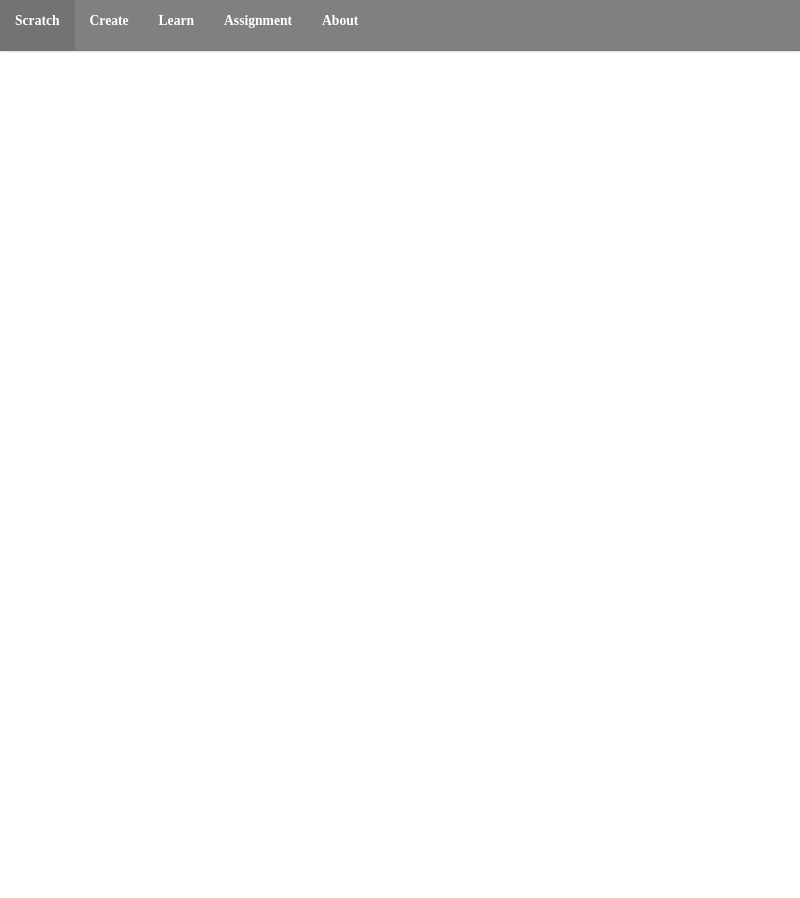
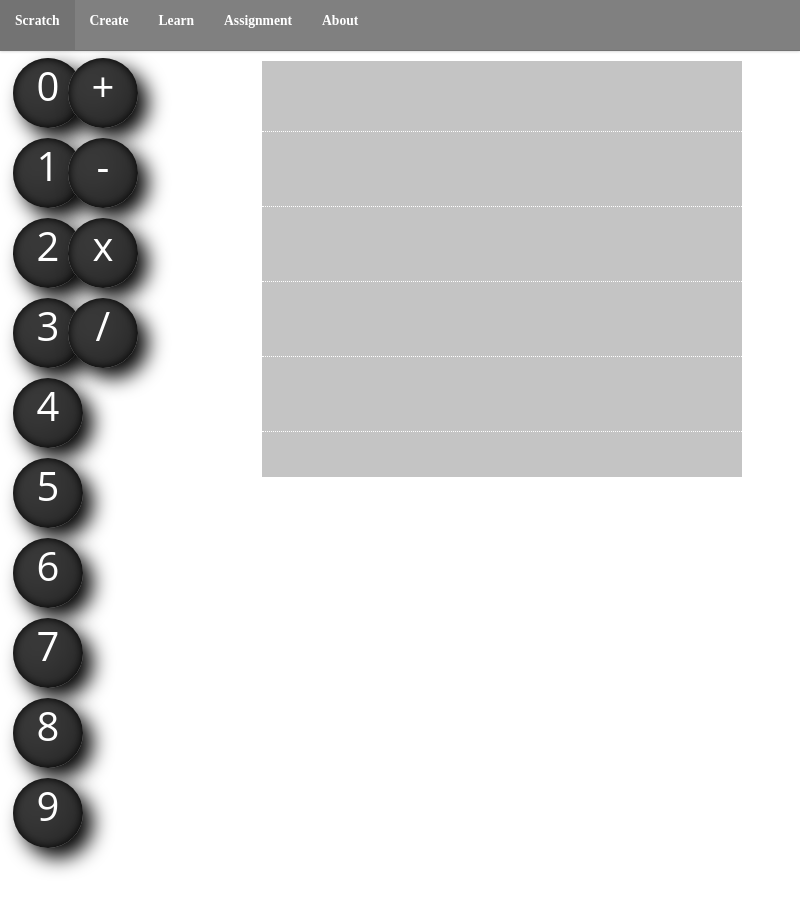
Before and after one commit to harshkavdikar1/Interactive-Math-Playground, an Electron app: page app/home.html in a window 800 px wide. Before the commit the page ends 800 px from the top, so only its background shows below. Drawn offline with Linux system fonts and the light colour scheme; no server answers.

Commit message:
Added html and css for homepage

```diff
--- a/app/home.css
+++ b/app/home.css
@@ -81,20 +81,95 @@
     background-color: rgba(0, 0, 0, 0.1);
   }
 
-.introContainer{
-  -webkit-flex-direction: column;
-  -ms-flex-direction: column;
-  flex-direction: column;
-  background-position: bottom 32px right 50%;
-  background-size: 40rem;
-  background-image: url("/svgs/intro/background.svg");
-  }
+<!-------------------------------------------------------------------------!>
+ .navigationBorderItem{
+ display: flex;
+ justify-content: center;
+ align-items: center;
+ }
+ .navigationBorder{
+ float:left;
+ width:7%;
+ height:100%;
+ }
+ .numberWrapper{
+ display:flex;
+ flex-direction: row;
+ flex-flow: wrap;
+ width:100px;
+ align-content: center;
+ background: blue;
+ background:#ffffff;
+ cursor: pointer;
+ padding: 45px 0px;
+ margin: 0px;
+ }
+ .operands{
+ background:white;
+ height: 70px;
+ width: 70px;
+ color: white;
+ margin:5px;
+ text-align: center;
+ border-radius: 50%;
+ vertical-align: middle;
+ position: relative;
+ box-shadow: inset -10px -10px 100px #000, 10px 10px 20px black, inset 0px 0px 10px black;
+ border-radius: 40px;
 
-.introContainer .introContent {
-  -webkit-align-items: center;
-  -ms-flex-align: center;
-  -ms-grid-row-align: center;
-  align-items: center;
-  min-height: 8rem;
-  margin: 0;
  }
+ .operator{
+ background:white;
+ height: 70px;
+ width: 70px;
+ color: white;
+ margin:5px;
+ text-align: center;
+ border-radius: 40px;
+ vertical-align: middle;
+ position: relative;
+ box-shadow: inset -10px -10px 100px #000, 10px 10px 20px black, inset 0px 0px 10px black;
+ border-radius: 40px;
+ }
+ .operandText,.operatorText{
+   font-size: 40px;
+   font-family: 'Open Sans';
+ }
+
+ .playground{
+ float:right;
+ width:60%;
+ height:52%;
+ background-size: cover;
+ background-color: #c4c4c4;
+ position: absolute;
+ left: 262px;
+ top: 61px;
+
+ }
+
+ .plagroundScreen{
+ height: 60%;
+ position: relative;
+ }
+
+ .expression{
+ width:100%;
+ height: 70px;
+ }
+
+ .playgroundBox{
+ height:70px;
+ width:100%;
+ }
+ .playgroundScreenBox {
+ border-bottom:1px dotted white;
+ display: inline-block;
+ cursor: pointer;
+ }
+ .playGroundScoreWrapper{
+ float: right;
+ width:20%;
+ flex-direction: column;
+ height: 100%;
+ }
--- a/app/home.html
+++ b/app/home.html
@@ -24,10 +24,80 @@
 										<span>	About</span></a></li>
 									</ul>
 								</div>
+							</div>
+
+							<div>
+								<div class="navigationBorder navigationBorderItem">
+									<div id="numWrapper" class="numberWrapper">
+										<div id="0"  draggable="true" ondragstart="drag(event)" class="operands navigationBorderItem">
+											<span class="operandText"> 0</span>
+										</div>
+										<div id="1"  draggable="true" ondragstart="drag(event)"class="operands navigationBorderItem">
+											<span class="operandText"> 1</span>
+										</div>
+										<div id="2"  draggable="true" ondragstart="drag(event)"class="operands navigationBorderItem">
+											<span class="operandText"> 2</span>
+										</div>
+										<div id="3"  draggable="true" ondragstart="drag(event)"class="operands navigationBorderItem">
+											<span class="operandText"> 3</span>
+										</div>
+										<div id="4"  draggable="true" ondragstart="drag(event)"class="operands navigationBorderItem">
+											<span class="operandText"> 4</span>
+										</div>
+										<div id="5"  draggable="true" ondragstart="drag(event)"class="operands navigationBorderItem">
+											<span class="operandText"> 5</span>
+										</div>
+										<div id="6"  draggable="true" ondragstart="drag(event)" class="operands navigationBorderItem">
+											<span class="operandText"> 6</span>
+										</div>
+										<div id="7"  draggable="true" ondragstart="drag(event)" class="operands navigationBorderItem">
+											<span class="operandText"> 7</span>
+										</div>
+										<div id="8"  draggable="true" ondragstart="drag(event)"class="operands navigationBorderItem">
+											<span class="operandText"> 8</span>
+										</div>
+										<div id="9"  draggable="true" ondragstart="drag(event)"class="operands navigationBorderItem">
+											<span class="operandText"> 9</span>
+										</div>
+									</div>
+								</div>
+								<div class="navigationBorder navigationBorderItem">
+									<div id="numWrapper" class="numberWrapper">
+										<div id="10"  draggable="true" ondragstart="drag(event)" class="operator navigationBorderItem">
+											<span class="operatorText"> +</span>
+										</div>
+										<div id="11"  draggable="true" ondragstart="drag(event)" class="operator navigationBorderItem">
+											<span class="operatorText"> -</span>
+										</div>
+										<div id="12"  draggable="true" ondragstart="drag(event)" class="operator navigationBorderItem">
+											<span class="operatorText"> x</span>
+										</div>
+										<div id="13"  draggable="true" ondragstart="drag(event)" class="operator navigationBorderItem">
+											<span class="operatorText"> /</span>
+										</div>
+									</div>
+								</div>
+
+								<div id="gs" class="playground">
+									<div class="plagroundScreen navigationBorderItem">
+										<div id="exp" class=" navigationBorderItem expression">
+											<div id="div1" class="playgroundBox playgroundScreenBox" ondrop="drop(event)" ondragover="allowDrop(event)">
+											</div>
+											<div id="div1" class="playgroundBox playgroundScreenBox" ondrop="drop(event)" ondragover="allowDrop(event)">
+											</div>
+											<div id="div1" class="playgroundBox playgroundScreenBox" ondrop="drop(event)" ondragover="allowDrop(event)">
+											</div>
+											<div id="div1" class="playgroundBox playgroundScreenBox" ondrop="drop(event)" ondragover="allowDrop(event)">
+											</div>
+											<div id="div1" class="playgroundBox playgroundScreenBox" ondrop="drop(event)" ondragover="allowDrop(event)">
+											</div>
+										</div>
+									</div>
+								</div>
+								<div class="navigationBorderItem playGroundScoreWrapper">
 
 								</div>
-		<span id="para">hello</span>
-
+							</div>
 						</body>
 						<script src="home.js"></script>
 						</html>
```
Also changed, not shown: app/home.js (line endings or trailing spaces), app/index.html (line endings or trailing spaces), app/login.css (line endings or trailing spaces), app/login.html (line endings or trailing spaces), app/loginr.js (line endings or trailing spaces), app/renderer.js (deleted). Lines whose indentation alone changed are shown as unchanged.
